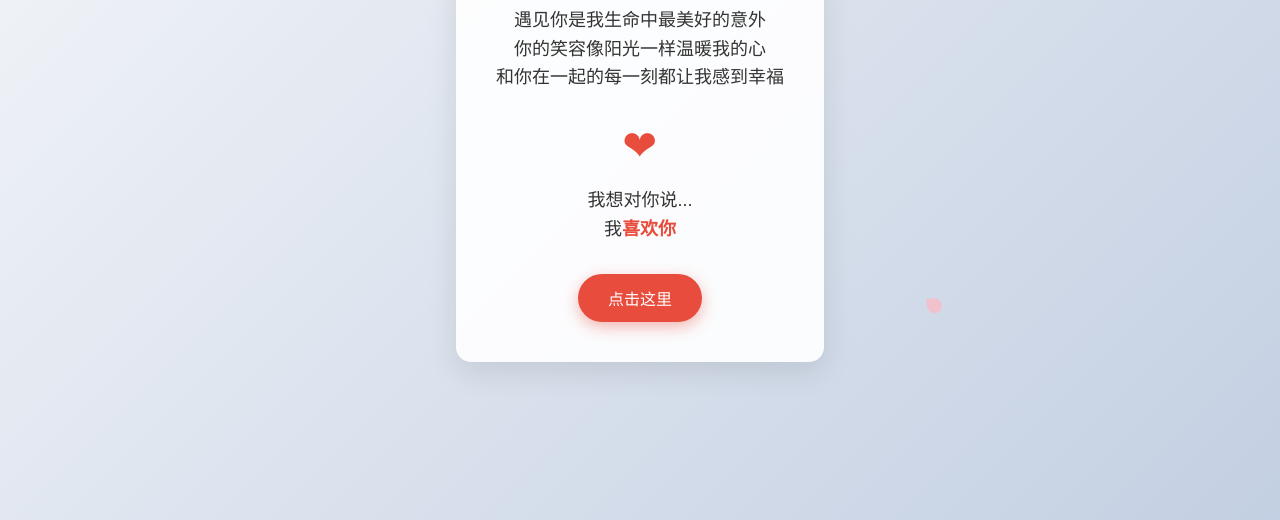
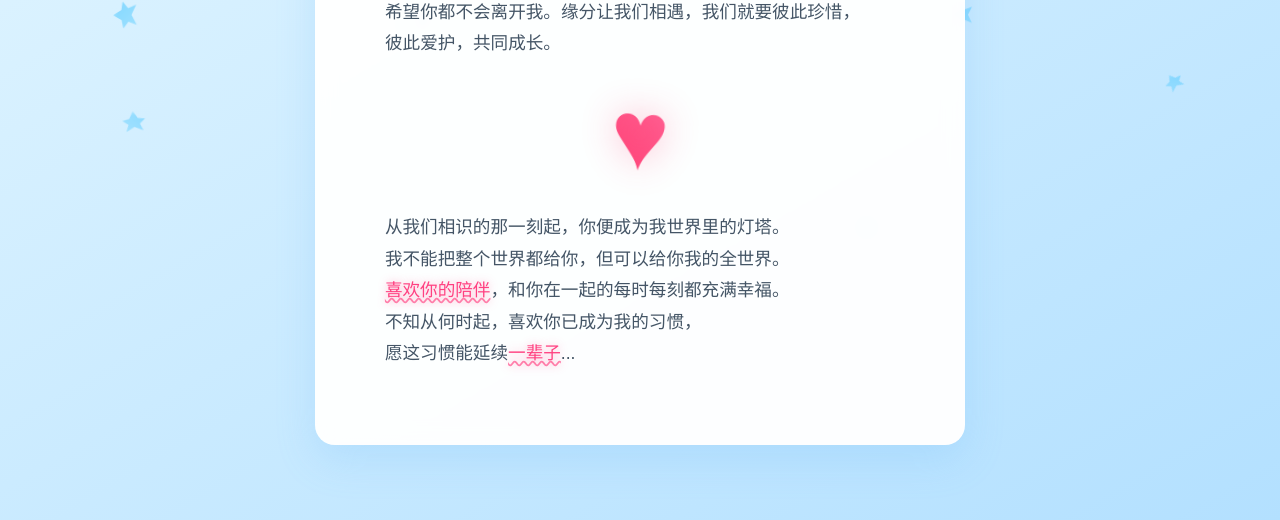
Before and after one commit to SunHao20001207/SunHao20001207.github.io, a plain HTML site: page index.html in a window 1280 px wide. Shown: the part 280-800 px from the top of the page. Drawn offline with Linux system fonts and the light colour scheme.

Commit message:
Update index.html

```diff
--- a/index.html
+++ b/index.html
@@ -3,7 +3,7 @@
 <head>
     <meta charset="UTF-8">
     <meta name="viewport" content="width=device-width, initial-scale=1.0">
-    <title>给特别的你</title>
+    <title>致黄楚娴</title>
     <style>
         body {
             margin: 0;
@@ -12,58 +12,55 @@
             display: flex;
             justify-content: center;
             align-items: center;
-            background: linear-gradient(135deg, #f5f7fa 0%, #c3cfe2 100%);
-            font-family: 'Helvetica Neue', Arial, sans-serif;
+            background: linear-gradient(150deg, #e3f6ff 0%, #b3e0ff 100%);
+            font-family: 'Microsoft YaHei', Arial, sans-serif;
             overflow: hidden;
         }
 
         .container {
             text-align: center;
-            max-width: 600px;
-            padding: 40px;
-            background-color: rgba(255, 255, 255, 0.9);
-            border-radius: 15px;
-            box-shadow: 0 10px 30px rgba(0, 0, 0, 0.1);
+            max-width: 680px;
+            padding: 50px;
+            background: rgba(255, 255, 255, 0.96);
+            border-radius: 20px;
+            box-shadow: 0 15px 40px rgba(100, 181, 246, 0.2);
             position: relative;
-            animation: fadeIn 1.5s ease-out;
+            animation: fadeIn 2s ease-out;
+            backdrop-filter: blur(10px);
         }
 
         h1 {
-            color: #e74c3c;
-            margin-bottom: 20px;
-            font-weight: 300;
+            color: #1976d2;
+            margin-bottom: 25px;
+            font-weight: 400;
+            font-size: 2.8em;
+            text-shadow: 2px 2px 4px rgba(25, 118, 210, 0.1);
         }
 
         p {
-            color: #333;
-            font-size: 18px;
-            line-height: 1.6;
-            margin-bottom: 30px;
+            color: #456;
+            font-size: 1.1em;
+            line-height: 1.8;
+            margin: 25px 0;
+            text-align: justify;
+            padding: 0 20px;
+        }
+
+        .heart-container {
+            position: relative;
+            margin: 30px 0;
         }
 
         .heart {
-            font-size: 40px;
-            color: #e74c3c;
-            animation: heartbeat 1.5s infinite;
+            font-size: 80px;
+            color: #ff3d71;
+            animation: heartbeat 1.2s infinite;
+            text-shadow: 0 0 30px rgba(255, 61, 113, 0.3);
             display: inline-block;
-        }
-
-        .btn {
-            background-color: #e74c3c;
-            color: white;
-            border: none;
-            padding: 12px 30px;
-            border-radius: 50px;
-            font-size: 16px;
-            cursor: pointer;
-            transition: all 0.3s ease;
-            box-shadow: 0 5px 15px rgba(231, 76, 60, 0.4);
-        }
-
-        .btn:hover {
-            background-color: #c0392b;
-            transform: translateY(-3px);
-            box-shadow: 0 8px 20px rgba(231, 76, 60, 0.6);
+            background: linear-gradient(45deg, #ff3d71, #ff6b9d);
+            -webkit-background-clip: text;
+            -webkit-text-fill-color: transparent;
+            transform-origin: center;
         }
 
         .petals {
@@ -77,29 +74,41 @@
 
         .petal {
             position: absolute;
-            background-color: #ffb6c1;
-            border-radius: 50% 0 50% 50%;
-            opacity: 0.7;
+            background: linear-gradient(45deg, #80d8ff, #40c4ff);
+            clip-path: polygon(50% 0%, 65% 25%, 90% 30%, 70% 45%, 80% 70%, 50% 55%, 20% 70%, 30% 45%, 10% 30%, 35% 25%);
+            opacity: 0.8;
             animation: falling linear infinite;
+            filter: drop-shadow(0 2px 4px rgba(64, 196, 255, 0.3));
         }
 
         @keyframes fadeIn {
-            from { opacity: 0; transform: translateY(20px); }
-            to { opacity: 1; transform: translateY(0); }
+            from { opacity: 0; transform: translateY(30px) scale(0.95); }
+            to { opacity: 1; transform: translateY(0) scale(1); }
         }
 
         @keyframes heartbeat {
-            0% { transform: scale(1); }
-            25% { transform: scale(1.1); }
-            50% { transform: scale(1); }
-            75% { transform: scale(1.1); }
-            100% { transform: scale(1); }
+            0% { transform: scale(1) rotate(0deg); }
+            15% { transform: scale(1.25) rotate(5deg); }
+            30% { transform: scale(1.1) rotate(-5deg); }
+            45% { transform: scale(1.2) rotate(3deg); }
+            60% { transform: scale(1.05) rotate(-2deg); }
+            100% { transform: scale(1) rotate(0deg); }
         }
 
         @keyframes falling {
-            to {
-                transform: translateY(100vh) rotate(360deg);
-            }
+            0% { transform: translateY(-10vh) rotate(0deg); opacity: 0.8; }
+            100% { transform: translateY(110vh) rotate(720deg); opacity: 0.2; }
+        }
+
+        .special-text {
+            color: #ff4081;
+            font-weight: 500;
+            text-decoration: underline wavy #ff80ab;
+            animation: textGlow 2s ease-in-out infinite;
+        }
+
+        @keyframes textGlow {
+            50% { text-shadow: 0 0 10px rgba(255, 64, 129, 0.4); }
         }
     </style>
 </head>
@@ -107,59 +116,53 @@
     <div class="petals" id="petals"></div>
 
     <div class="container">
-        <h1>亲爱的<span id="name">你</span></h1>
+        <h1>致<span style="color: #ff3d71;">黄楚娴</span></h1>
         <p>
-            遇见你是我生命中最美好的意外<br>
-            你的笑容像阳光一样温暖我的心<br>
-            和你在一起的每一刻都让我感到幸福
+            遇见你是我最幸福的事，和你在一起是最甜的，无论发生什么事，<br>
+            希望你都不会离开我。缘分让我们相遇，我们就要彼此珍惜，<br>
+            彼此爱护，共同成长。
         </p>
-        <div class="heart">❤</div>
+        <div class="heart-container">
+            <div class="heart">♥</div>
+        </div>
         <p>
-            我想对你说...<br>
-            我<span style="color: #e74c3c; font-weight: bold;">喜欢你</span>
+            从我们相识的那一刻起，你便成为我世界里的灯塔。<br>
+            我不能把整个世界都给你，但可以给你我的全世界。<br>
+            <span class="special-text">喜欢你的陪伴</span>，和你在一起的每时每刻都充满幸福。<br>
+            不知从何时起，喜欢你已成为我的习惯，<br>
+            愿这习惯能延续<span class="special-text">一辈子</span>...
         </p>
-        <button class="btn" onclick="changeName()">点击这里</button>
     </div>
 
     <script>
-        // 创建花瓣
         function createPetals() {
-            const petalsContainer = document.getElementById('petals');
-            const petalCount = 15;
+            const container = document.getElementById('petals');
+            const count = 28;
 
-            for (let i = 0; i < petalCount; i++) {
+            for(let i=0; i<count; i++) {
                 const petal = document.createElement('div');
-                petal.classList.add('petal');
+                petal.className = 'petal';
 
-                // 随机大小
-                const size = Math.random() * 15 + 5;
-                petal.style.width = `${size}px`;
-                petal.style.height = `${size}px`;
+                const size = Math.random() * 24 + 12;
+                const left = Math.random() * 100;
+                const duration = Math.random() * 8 + 6;
+                const delay = Math.random() * 5;
+                const blur = Math.random() * 3 + 1;
 
-                // 随机位置
-                petal.style.left = `${Math.random() * 100}%`;
-                petal.style.top = `${Math.random() * -20}vh`;
+                petal.style.cssText = `
+                    width: ${size}px;
+                    height: ${size}px;
+                    left: ${left}%;
+                    animation-duration: ${duration}s;
+                    animation-delay: ${delay}s;
+                    filter: blur(${blur}px);
+                    opacity: ${Math.random() * 0.6 + 0.2};
+                `;
 
-                // 随机动画持续时间
-                const duration = Math.random() * 10 + 5;
-                petal.style.animationDuration = `${duration}s`;
-
-                // 随机延迟
-                petal.style.animationDelay = `${Math.random() * 5}s`;
-
-                petalsContainer.appendChild(petal);
+                container.appendChild(petal);
             }
         }
 
-        // 更改名字
-        function changeName() {
-            const name = prompt("请输入你的名字", "亲爱的");
-            if (name) {
-                document.getElementById('name').textContent = name;
-            }
-        }
-
-        // 页面加载后创建花瓣
         window.onload = createPetals;
     </script>
 </body>
```
